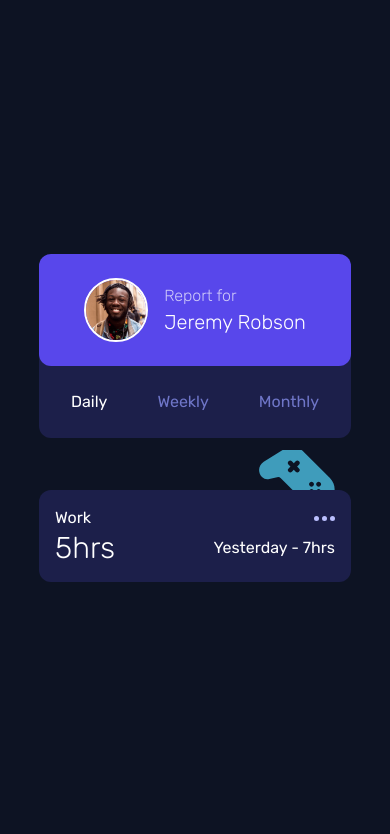
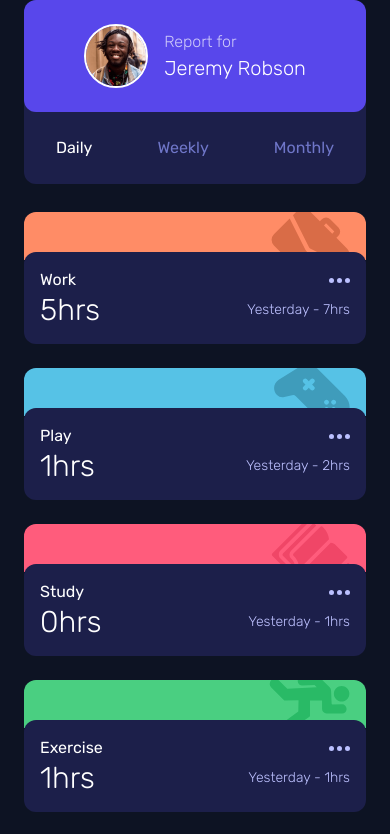
Before and after one commit to jtubbenhauer/fm-time-tracking, a React (Vite) app: page / in a window 390 px wide. Shown: the top 834 px of the page. Built offline with nearby package versions, Linux system fonts and the light colour scheme.

Commit message:
Finishing responsiveness

```diff
--- a/data.json
+++ b/data.json
@@ -1,6 +1,8 @@
 [
   {
     "title": "Work",
+    "colour": "hsl(15, 100%, 70%)",
+    "icon": "/icon-work.svg",
     "timeframes": {
       "daily": {
         "current": 5,
@@ -18,6 +20,8 @@
   },
   {
     "title": "Play",
+    "colour": "hsl(195, 74%, 62%)",
+    "icon": "/icon-play.svg",
     "timeframes": {
       "daily": {
         "current": 1,
@@ -35,6 +39,8 @@
   },
   {
     "title": "Study",
+    "colour": "hsl(348, 100%, 68%)",
+    "icon": "/icon-study.svg",
     "timeframes": {
       "daily": {
         "current": 0,
@@ -52,6 +58,8 @@
   },
   {
     "title": "Exercise",
+    "colour": "hsl(145, 58%, 55%)",
+    "icon": "icon-exercise.svg",
     "timeframes": {
       "daily": {
         "current": 1,
@@ -69,6 +77,8 @@
   },
   {
     "title": "Social",
+    "colour": "hsl(264, 64%, 52%)",
+    "icon": "/icon-social.svg",
     "timeframes": {
       "daily": {
         "current": 1,
@@ -86,6 +96,8 @@
   },
   {
     "title": "Self Care",
+    "colour": "hsl(43, 84%, 65%)",
+    "icon": "/icon-self-care.svg",
     "timeframes": {
       "daily": {
         "current": 0,
--- a/src/App.tsx
+++ b/src/App.tsx
@@ -3,8 +3,17 @@ import ProfileCard from "./components/ProfileCard";
 import { useState } from "react";
 import ActivityCard from "./components/ActivityCard";
 
-export interface Timeframes {
+export interface DataItem {
+  title: string;
+  colour: string;
+  icon: string;
+  format?: string;
+  timeframes: {
     daily: {
+      current: number;
+      previous: number;
+    };
+    weekly: {
       current: number;
       previous: number;
     };
@@ -12,24 +21,34 @@ export interface Timeframes {
       current: number;
       previous: number;
     };
-  weekly: {
-    current: number;
-    previous: number;
   };
 }
 
 function App() {
   const [format, setFormat] = useState("daily");
   return (
-    <div className={"flex flex-col items-center justify-center h-screen"}>
+    <div className={"flex items-center justify-center md:h-screen"}>
+      <div
+        className={
+          "flex flex-col md:flex-row items-center justify-center gap-4"
+        }
+      >
         <ProfileCard format={format} setFormat={setFormat} />
+        <div
+          className={"flex flex-col items-center gap-4 md:grid md:grid-cols-3"}
+        >
+          {data.map((i) => (
             <ActivityCard
-        title={data[0].title}
-        timeframes={data[0].timeframes}
-        colour={"fm-light-red-work"}
+              key={i.title}
+              title={i.title}
+              timeframes={i.timeframes}
+              colour={i.colour}
               format={format}
-        icon={"icon-play.svg"}
+              icon={i.icon}
             />
+          ))}
+        </div>
+      </div>
     </div>
   );
 }
--- a/src/components/ActivityCard.tsx
+++ b/src/components/ActivityCard.tsx
@@ -1,24 +1,10 @@
 import React from "react";
-import { Timeframes } from "../App";
 import classNames from "classnames";
+import { DataItem } from "../App";
 
-interface Props {
-  title: string;
-  timeframes: Timeframes;
-  colour: string;
-  format: string;
-  icon: string;
-}
-
-function ActivityCard({ title, timeframes, colour, format, icon }: Props) {
-  const topBarClasses = classNames(
-    "h-[3rem] rounded-t-xl z-10 overflow-hidden",
-    `bg-${colour}`
-  );
-
+function ActivityCard({ title, timeframes, colour, format, icon }: DataItem) {
   let data;
   let previousText;
-
   switch (format) {
     case "daily":
       data = timeframes.daily;
@@ -35,8 +21,11 @@ function ActivityCard({ title, timeframes, colour, format, icon }: Props) {
   }
 
   return (
-    <div className={"w-4/5"}>
-      <div className={topBarClasses}>
+    <div className={"w-screen px-6 md:w-auto"}>
+      <div
+        className={"h-[3rem] rounded-t-xl z-10 overflow-hidden"}
+        style={{ backgroundColor: colour }}
+      >
         <img className={"ml-auto mr-4 -translate-y-1"} src={icon} alt="" />
       </div>
       <div
@@ -48,9 +37,15 @@ function ActivityCard({ title, timeframes, colour, format, icon }: Props) {
           <p>{title}</p>
           <img src="/icon-ellipsis.svg" alt="" />
         </div>
-        <div className={"flex items-center justify-between"}>
+        <div
+          className={
+            "flex md:flex-col md:items-start items-center justify-between"
+          }
+        >
           <p className={"text-3xl font-light"}>{data?.current}hrs</p>
-          <p>{previousText}</p>
+          <p className={"font-light text-sm text-fm-pale-blue"}>
+            {previousText}
+          </p>
         </div>
       </div>
     </div>
--- a/src/components/ProfileCard.tsx
+++ b/src/components/ProfileCard.tsx
@@ -1,5 +1,5 @@
 import React from "react";
-import jeremyImg from "../../public/image-jeremy.png";
+import jeremyImg from "/image-jeremy.png";
 
 interface Props {
   format: string;
@@ -8,10 +8,10 @@ interface Props {
 
 function ProfileCard({ format, setFormat }: Props) {
   return (
-    <div className={"flex flex-col w-4/5"}>
+    <div className={"flex flex-col w-screen px-6 md:w-auto"}>
       <div
         className={
-          "bg-fm-blue flex sm:flex-col p-6 rounded-xl z-20 items-center sm:items-start justify-center gap-4 sm:max-w-[13rem]"
+          "bg-fm-blue flex md:flex-col p-6 rounded-xl z-20 items-center md:items-start justify-center gap-4 md:max-w-[13rem]"
         }
       >
         <div className={"border-2 border-solid border-white rounded-full"}>
@@ -24,12 +24,12 @@ function ProfileCard({ format, setFormat }: Props) {
       </div>
       <div
         className={
-          "bg-fm-dark-blue -translate-y-[0.75rem] z-0 pt-[0.75rem] rounded-b-xl sm:max-w-[13rem]"
+          "bg-fm-dark-blue -translate-y-[0.75rem] z-0 pt-[0.75rem] rounded-b-xl md:max-w-[13rem]"
         }
       >
         <div
           className={
-            "flex sm:flex-col items-center sm:items-start sm:gap-3 justify-between text-fm-desat-blue py-6 px-8"
+            "flex md:flex-col items-center md:items-start md:gap-3 justify-between text-fm-desat-blue py-6 px-8"
           }
         >
           <button
```
Lines whose indentation alone changed are shown as unchanged.
